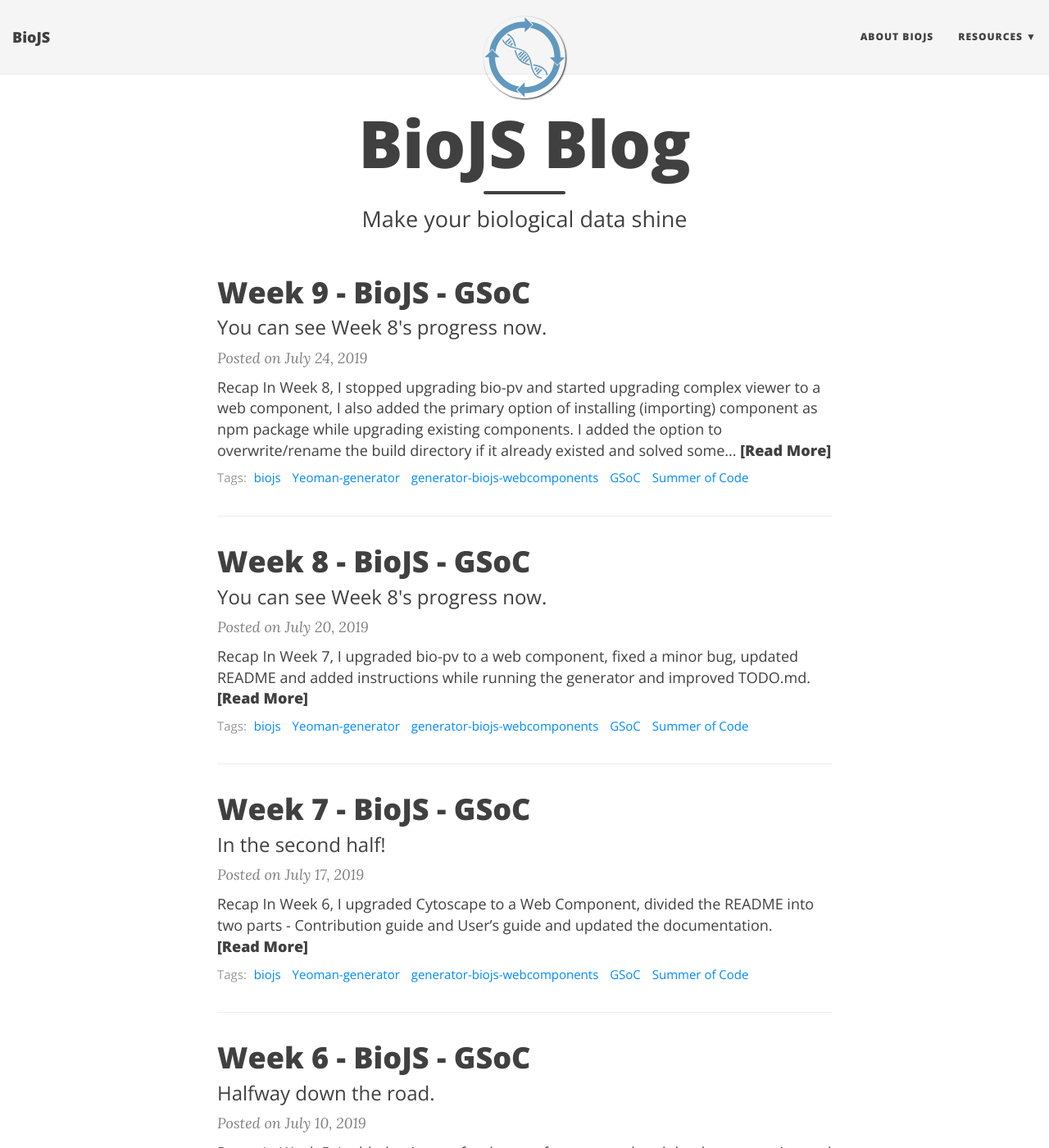
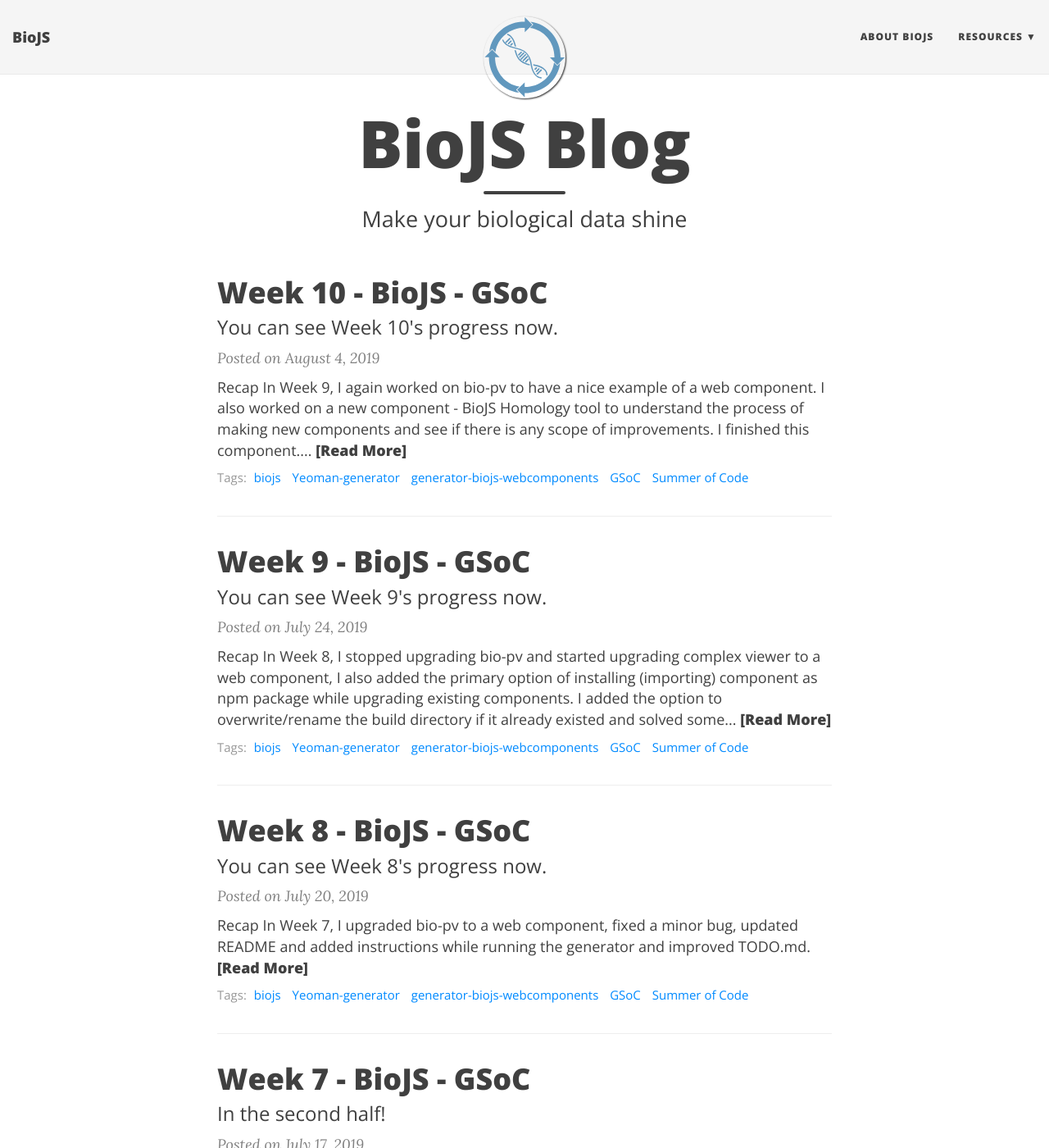
Before and after one commit to biojs/biojs.github.io, a Jekyll site: the page built from index.html, in a window 1280 px wide and 1400 px high. Shown: the whole window at 82% size. Built offline with Jekyll 4.4.1, drawn with Linux system fonts in a browser that asks for light colours; nearby versions of some CDN libraries; the list of posts is cut into pages by our own code; some of the changed lines change nothing that is shown; some of the changed text lies outside the part shown.

Commit message:
Added blog for week 10

```diff
--- a/_posts/2019-07-24-week-9-gsoc.md
+++ b/_posts/2019-07-24-week-9-gsoc.md
@@ -1,7 +1,7 @@
 ---
 layout: post
 title: Week 9 - BioJS - GSoC
-subtitle: You can see Week 8's progress now.
+subtitle: You can see Week 9's progress now.
 tags: [biojs, Yeoman-generator, generator-biojs-webcomponents , GSoC, "Summer of Code"]
 ---
 
--- /dev/null
+++ b/_posts/2019-08-04-week-10-gsoc.md
@@ -0,0 +1,38 @@
+---
+layout: post
+title: Week 10 - BioJS - GSoC
+subtitle: You can see Week 10's progress now.
+tags: [biojs, Yeoman-generator, generator-biojs-webcomponents , GSoC, "Summer of Code"]
+---
+
+## Recap
+In Week 9, I again worked on bio-pv to have a nice example of a web component. I also worked on a new component - [BioJS Homology tool](https://github.com/Nikhil-Vats/BioJS-Homology-tool) to understand the process of making new components and see if there is any scope of improvements. I finished this component. I also fixed a bug due to which CSS was not added to visualisation and added unit tests for it. Lastly, I started working on a new feature that Sarthak suggested which will let users to run the generator with arguments which will be the path of the project directory.
+
+## This week's progress
+In week 10, I completed the feature of running generator with arguments. This will let user to run the command `yo @biojs/biojs-webcomponents /path/to/directory` and the generator will create the project in the directory whose path is specified in argument.
+
+In the previous week, Sarthak suggested some major changes in the overwrite/rename build directory PR, so I worked on that and completed it. These changes made the whole workflow simpler and faster. After that I realised that the feature of running generator with arguments can be improved a lot. For example - The directory mentioned in arguments was created by the generator and if it already existed, it showed an error. I fixed it so that if the directory doesn't exist, only then the generator will make a new one along with several other minor improvements.
+
+I then updated the documentation for both of these new features and added unit tests for the features. I also updated my previous PRs to do some minor improvements in the features.
+
+## Tasks completed in week 9
+    1. Add feature to run generator with argument containing path to project directory.
+    2. Add feature to overwrite/rename the build directory if it already exists.
+    3. Update the documentation.
+    4. Add tests for the new features.
+
+## Minutes of the meeting (weekly call on Friday, this time):
+    1. I listed out all the tasks left so that we can prioritise the important ones and work on them.
+    2. We decided that I will work on adding dev docs, improving demo pages and start making a new blog for all the new web components that I made/upgraded.
+    3. We decided that we will wrap up after we have a MVP as soon as possible so that we can publicize the generator, get feedback and improve it accordingly.
+    4. We decided that I should also work on complex viewer and make its directory structure same as its original repository.
+
+## Goals for week 10
+    1. Improve the demo pages.
+    2. Add developer docs.
+    3. Work on complex viewer.
+    4. Start working on the blog for the newly upgraded components.
+
+## Code
+The code can be found in the PRs which I sent to the [main repository](https://github.com/biojs/generator-biojs-webcomponents/).
+---
```
